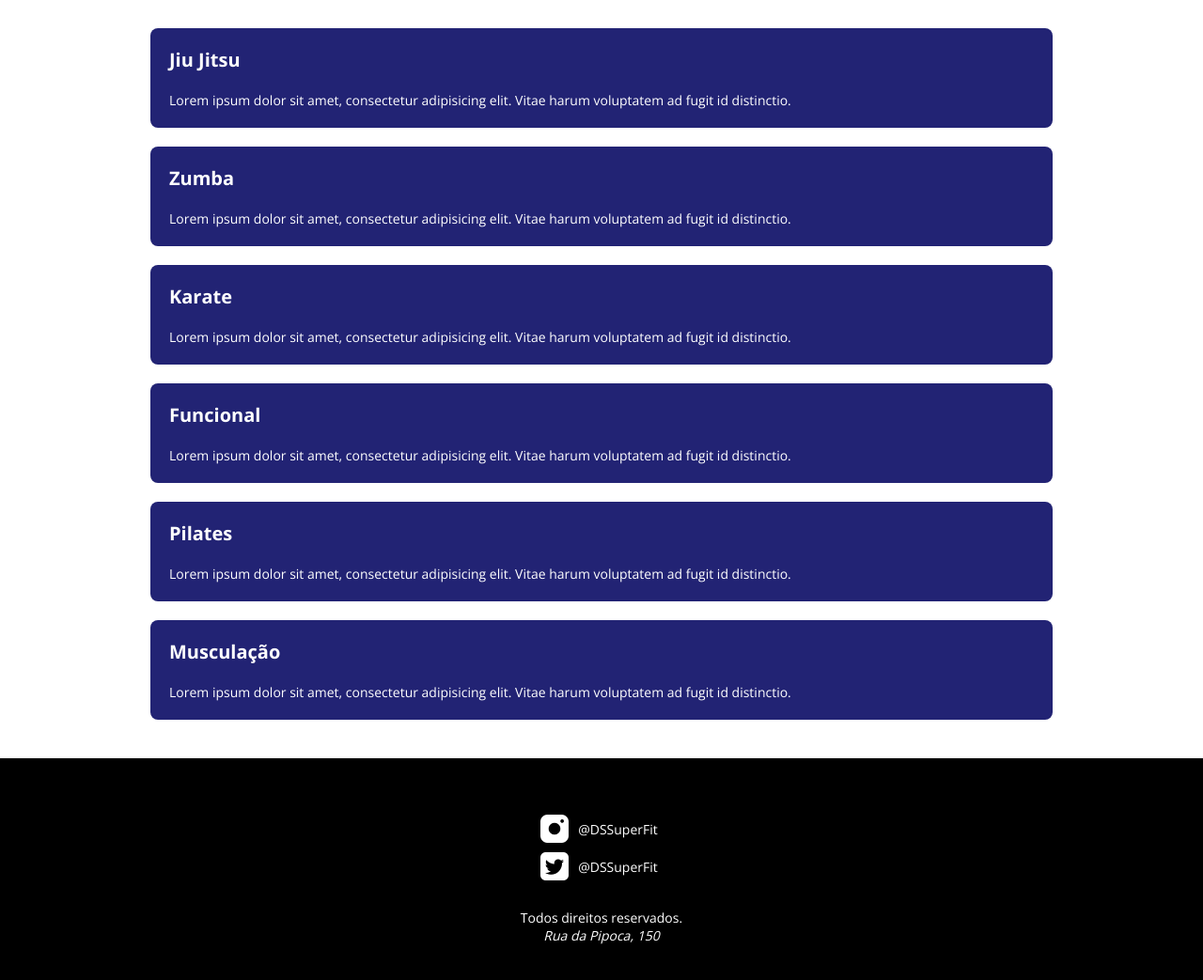
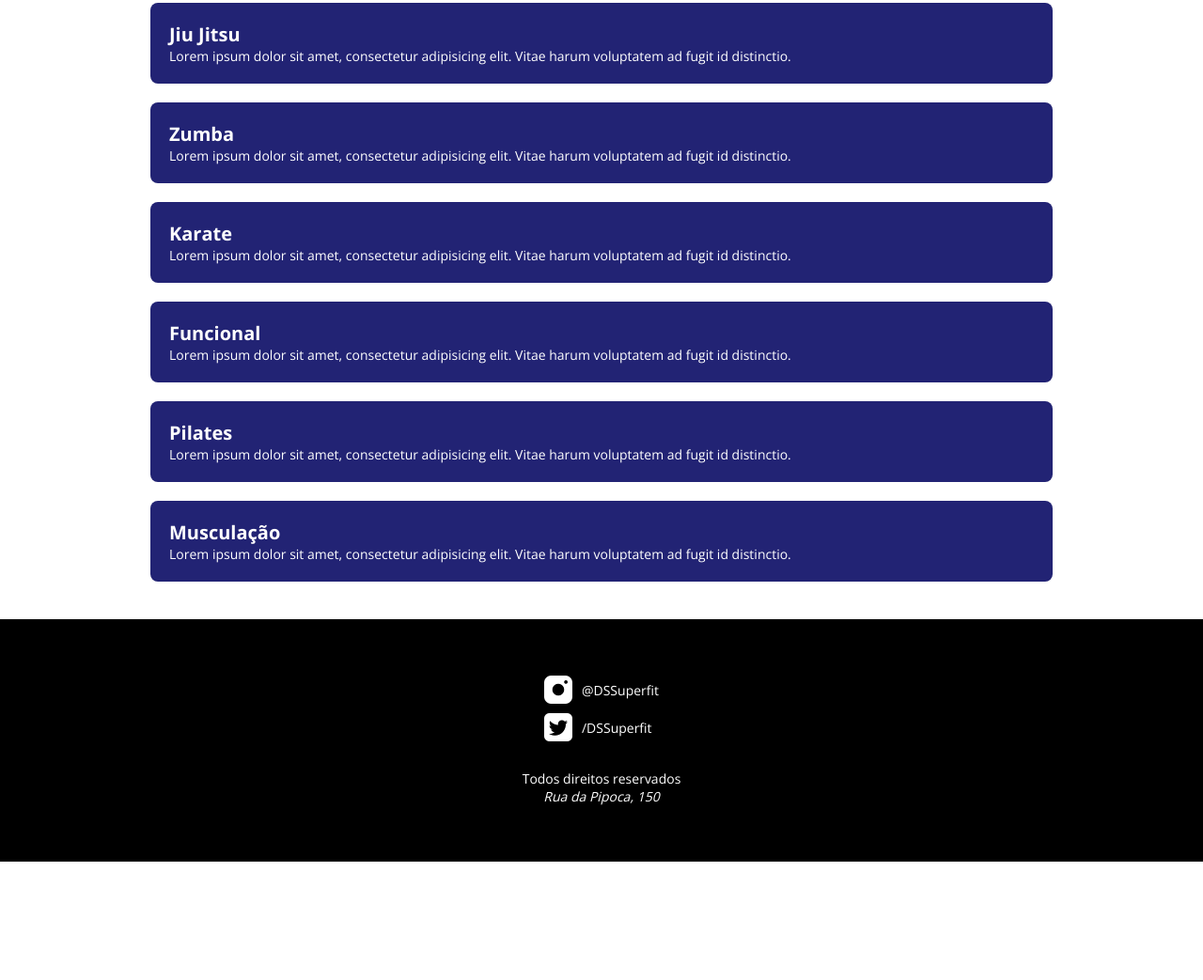
Before and after one commit to wellingtonrsdev/desafio-css-introducao, a plain HTML site: page index.html in a window 1280 px wide. Shown: the part 573-1616 px from the top of the page at 94% size. After the commit the page ends 1490 px from the top, so only its background shows below. Drawn offline with nearby package versions, Linux system fonts and the light colour scheme.

Commit message:
Código corrigido

```diff
--- a/css/styles.css
+++ b/css/styles.css
@@ -1,4 +1,12 @@
 @import url('https://fonts.googleapis.com/css2?family=Open+Sans:wght@400;700&display=swap');
+
+:root {
+    --color-red: #F03C42;
+    --color-blue: #222374;
+    --color-black: #000000;
+    --color-white: #FFFFFF;
+    --color-light-gray: #CCCCCC;
+}
 
 * {
     margin: 0;
@@ -7,157 +15,120 @@
     font-family: 'open Sans', sans-serif;
 }
 
-:root {
-    --color-red: #F03C42;
-    --color-blue: #222374;
-    --color-black: #000000;
-    --color-white: #FFFFFF;
-    --bg-gray: #CCCCCC;
-}
-
 a,
 a:hover {
     text-decoration: none;
-    color: var(--color-white);
-    font-size: 14px;
+    color: unset;
 }
 
 header {
     background-color: var(--color-red);
+    color: var(--color-white);
     height: 100px;
     display: flex;
     align-items: center;
+    padding: o 20px;
+}
+
+nav {
+    display: flex;
+    align-items: center;
+    justify-content: space-between;
+    font-size: 14px;
+  }
+
+  nav h1 {
+    font-size: 18px;
+  }
+
+  section {
+    padding: 20px;
+  }
+
+  #rooms {
+    background-color: var(--color-blue);
+  }
+
+  #sports {
+    background-color: var(--color-white);
+  }
+
+  #rooms h2 {
+    color: var(--color-white);
+  }
+
+  #sports h2 {
+    color: var(--color-red);
+  }
+
+  .section-title {
+    font-size: 32px;
+    margin-bottom: 40px;
   }
 
   .container {
     width: 100%;
     max-width: 960px;
     margin: 0 auto;
-    display: flex;
-    justify-content: space-between;
   }
 
-.container h1 {
-    color: var(--color-white);
-    font-size: 18px;
-}
-
-.nav-icon {
+  .social-container {
     display: flex;
     align-items: center;
   }
 
-.nav-icon img {
+  .social-container img {
     width: 30px;
     margin-right: 10px;
   }
 
-#space {
-    background-color: var(--color-blue);
-    height: 400px;
-    padding: 40px 0;
-    padding-top: 20px;
-    display: flex;
-    flex-direction: column;
-    justify-content: center;
+  .card {
+    border-radius: 8px;
+    padding: 20px;
+    margin-bottom: 20px;
   }
 
-.container-space h2 {
-    color: var(--color-white);
-    font-size: 32px;
-    margin-bottom: 40px;
-}
-
-.space-card {
-    background-color: var(--bg-gray);
-    height: 127px;
-    border-radius: 8px;
-    padding: 20px;
-    display: flex;
-    flex-direction: column;
-    justify-content: space-between;
-    margin: 20px 0;
-}
-
-.space-card h3 {
+  .card h3 {
     font-size: 20px;
   }
 
-.space-card p {
+  .card p {
     font-size: 14px;
   }
 
-.modalities {
-    background-color: var(--color-white);
-    height: 860px;
-    padding-top: 20px;
-    display: flex;
-    flex-direction: column;
-    justify-content: space-between;
+  .card-gray {
+    background-color: var(--color-light-gray);
+    color: var(--color-black);
   }
 
-.modalities h2 {
-    color: var(--color-red);
-    margin-bottom: 40px;
-    font-size: 32px;
-}
-
-.card-modalities {
+  .card-blue {
     background-color: var(--color-blue);
-    height: 106px;
-    border-radius: 8px;
-    margin: 20px 0;
-    padding: 20px;
-    display: flex;
-    flex-direction: column;
-    justify-content: space-between;
-    font-size: 14px;
     color: var(--color-white);
-}
-
-.card-modalities h3 {
-    color: var(--color-white);
-    font-size: 20px;
   }
 
   footer {
     background-color: var(--color-black);
-    height: 262px;
-    margin-top: 20px;
+    color: var(--color-white);
+    padding: 60px 20px;
+    font-size: 14px;
   }
 
-.footer-content {
+  .footer-container {
     display: flex;
     flex-direction: column;
-    justify-content: center;
     align-items: center;
-    padding-bottom: 60px 0;
-    padding-top: 55px;
   }
 
-.footer-content img {
-    height: 30px;
-    margin: 5px;
+  .footer-social {
+    display: flex;
+    flex-direction: column;
+    justify-content: space-between;
+    height: 70px;
+    margin-bottom: 30px;
   }
 
-.footer-links {
+  .footer-info {
     display: flex;
+    flex-direction: column;
     align-items: center;
-    margin-right: 10px;
   }
-
-.footer-links a {
-    font-size: 14px;
-    margin-left: 5px;
-}
-
-.footer-description {
-    color: var(--color-white);
-    font-size: 14px;
-    margin-top: 25px;
-}
-
-.footer-description address {
-    display: flex;
-    justify-content: center;
-}
--- a/index.html
+++ b/index.html
@@ -14,28 +14,32 @@
     <header>
         <nav class="container">
             <h1>DSSuperFit</h1>
-            <div class="nav-icon">
+            <a href="#">
+                <div class="social-container">
                     <img src="img/instagram.png" alt="logo-instagram">
-                <div class="nav-link">
-                    <a href="#">@DSSuperFit</a>
+                    <p>@DSSuperfit</p>
                 </div>
-            </div>
+            </a>
         </nav>
     </header>
     <main>
-        <section id="space">
-            <div  class="container">
+        <section id="rooms">
+            <div class="container">
                 <div class="container-space">
-                    <h2>Conheça nosso espaço</h2>
-                    <div class="space-card">
+                    <h2 class="section-title">Conheça nosso espaço</h2>
+                    <div>
+                        <div class="card card-gray">
                             <h3>Espaço fitness</h3>
-                        <p>Lorem ipsum dolor sit amet consectetur adipisicing elit. Explicabo consequatur odit impedit
-                            distinctio magnam. Iure obcaecati dignissimos voluptatibus, doloremque, magnam aut eligendi
+                            <p>Lorem ipsum dolor sit amet consectetur adipisicing elit. Explicabo consequatur odit
+                                impedit
+                                distinctio magnam. Iure obcaecati dignissimos voluptatibus, doloremque, magnam aut
+                                eligendi
                                 ducimus
                                 quidem at dolor dolorum nulla ex temporibus!
                             </p>
                         </div>
-                    <div class="space-card">
+                    </div>
+                    <div class="card card-gray">
                         <h3>Espaço fitness</h3>
                         <p>Lorem ipsum dolor sit amet consectetur adipisicing elit. Explicabo consequatur odit impedit
                             distinctio magnam. Iure obcaecati dignissimos voluptatibus, doloremque, magnam aut eligendi
@@ -46,59 +50,73 @@
                 </div>
             </div>
         </section>
-        <section class=" modalities container">
-            <div class="container-modalities">
-                <h2>Modalidades</h2>
-                <div class="card-modalities">
+        <section id="sports">
+            <div class="container">
+                <h2 class="section-title">Modalidades</h2>
+                <div>
+                    <div class="card card-blue">
                         <h3>Jiu Jitsu</h3>
-                    <p>Lorem ipsum dolor sit amet, consectetur adipisicing elit. Vitae harum voluptatem ad fugit id
-                        distinctio.</p>
+                        <p> Lorem ipsum dolor sit amet, consectetur adipisicing elit. Vitae harum voluptatem ad fugit id
+                            distinctio.
+                        </p>
                     </div>
-                <div class="card-modalities">
+                    <div class="card card-blue">
                         <h3>Zumba</h3>
                         <p>Lorem ipsum dolor sit amet, consectetur adipisicing elit. Vitae harum voluptatem ad fugit id
-                        distinctio.</p>
+                            distinctio.
+                        </p>
                     </div>
-                <div class="card-modalities">
+                    <div class="card card-blue">
                         <h3>Karate</h3>
                         <p>Lorem ipsum dolor sit amet, consectetur adipisicing elit. Vitae harum voluptatem ad fugit id
-                        distinctio.</p>
+                            distinctio.
+                        </p>
                     </div>
-                <div class="card-modalities">
+                    <div class="card card-blue">
                         <h3>Funcional</h3>
                         <p>Lorem ipsum dolor sit amet, consectetur adipisicing elit. Vitae harum voluptatem ad fugit id
-                        distinctio.</p>
+                            distinctio.
+                        </p>
                     </div>
-                <div class="card-modalities">
+                    <div class="card card-blue">
                         <h3>Pilates</h3>
                         <p>Lorem ipsum dolor sit amet, consectetur adipisicing elit. Vitae harum voluptatem ad fugit id
-                        distinctio.</p>
+                            distinctio.
+                        </p>
                     </div>
-                <div class="card-modalities">
+                    <div class="card card-blue">
                         <h3>Musculação</h3>
                         <p>Lorem ipsum dolor sit amet, consectetur adipisicing elit. Vitae harum voluptatem ad fugit id
-                        distinctio.</p>
+                            distinctio.
+                        </p>
+                    </div>
                 </div>
             </div>
         </section>
     </main>
 
     <footer>
-        <div class="container footer-content">
-            <div class="footer-links">
-                <img src="img/instagram.png" alt="logo">
-                <a href="#">@DSSuperFit</a>
+        <div class="container footer-container">
+            <div class="footer-social">
+                <a href="#">
+                    <div class="social-container">
+                        <img src="img/instagram.png" alt="Instagram" />
+                        <p>@DSSuperfit</p>
                     </div>
-            <div class="footer-links">
-                <img src="img/twiter.png" alt="twiter">
-                <a href="#">@DSSuperFit</a>
+                </a>
+                <a href="#">
+                    <div class="social-container">
+                        <img src="img/twiter.png" alt="Twitter" />
+                        <p>/DSSuperfit</p>
                     </div>
-            <div class="footer-description">
-                <p>Todos direitos reservados.</p>
+                </a>
+            </div>
+            <div class="footer-info">
+                <p>Todos direitos reservados</p>
                 <address>Rua da Pipoca, 150</address>
             </div>
         </div>
     </footer>
+</body>
 
-</body>
 </html>
```
Lines whose indentation alone changed are shown as unchanged.
